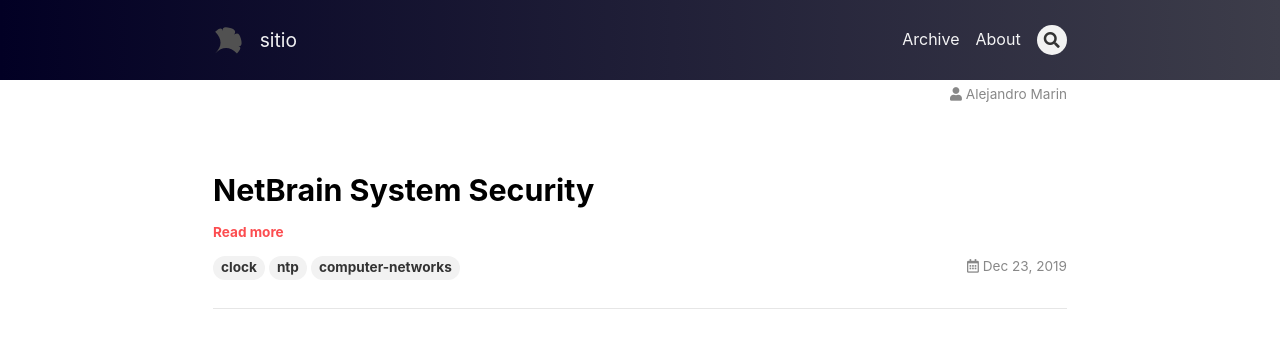
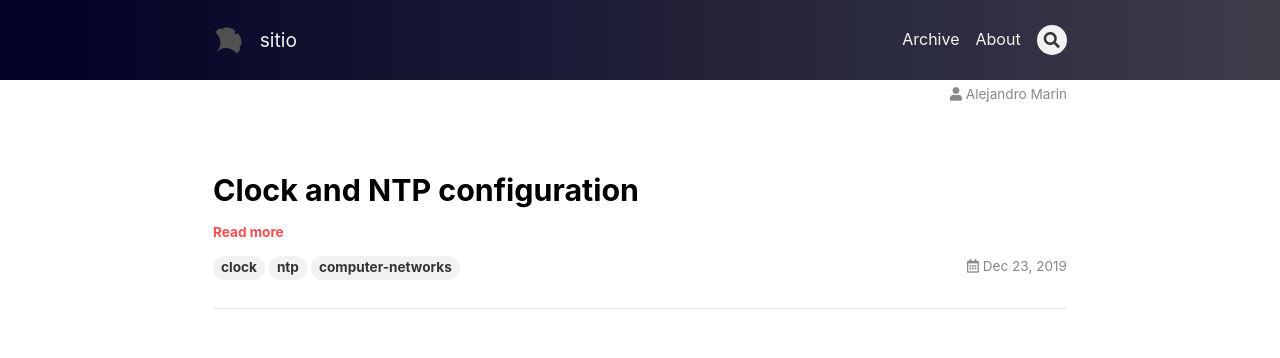
Before and after one commit to amarinjs/sitio, a Jekyll site: the page built from index.html, in a window 1280 px wide. Shown: the top 358 px of the page. Built offline with Jekyll 4.4.1, drawn with Linux system fonts in a browser that asks for light colours; nearby versions of some CDN libraries; the list of posts is cut into pages by our own code.

Commit message:
Update 2019-12-23-clock-ntp.md

```diff
--- a/_posts/2019-12-23-clock-ntp.md
+++ b/_posts/2019-12-23-clock-ntp.md
@@ -1,6 +1,6 @@
 ---
 layout: article
-title: NetBrain System Security
+title: Clock and NTP configuration
 mode: immersive
 header:
   theme: dark
```
